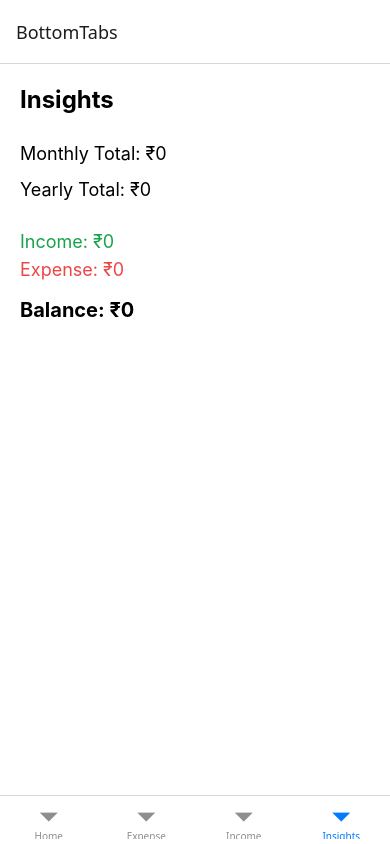
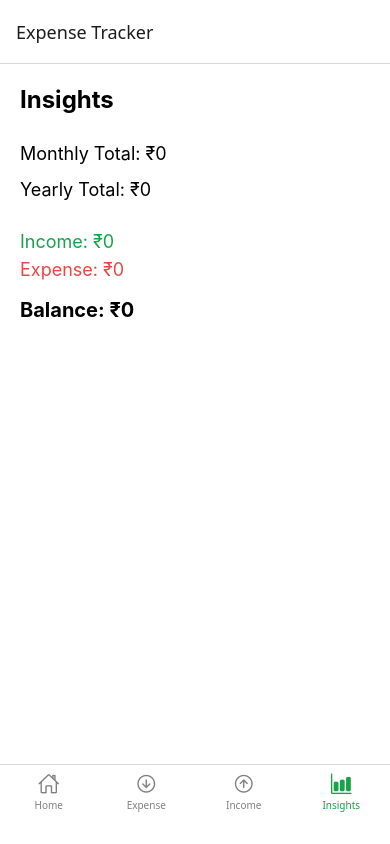
Before and after one commit to alaminskofficial/expense-tracker, a React Native app: screen /Insights in a window 390 px wide. Built offline with nearby package versions, Linux system fonts and the light colour scheme.

Commit message:
tabs and icons added

```diff
--- a/App.tsx
+++ b/App.tsx
@@ -3,12 +3,15 @@ import { StatusBar } from "expo-status-bar";
 import { StyleSheet, Text, View } from "react-native";
 import AppNavigator from "./src/navigation/AppNavigator";
 import { NavigationContainer } from "@react-navigation/native";
+import { SafeAreaProvider } from "react-native-safe-area-context";
 
 export default function App() {
   return (
-    <NavigationContainer>
-      <AppNavigator />
-    </NavigationContainer>
+    <SafeAreaProvider>
+      <NavigationContainer>
+        <AppNavigator />
+      </NavigationContainer>
+    </SafeAreaProvider>
   );
 }
 
--- a/package.json
+++ b/package.json
@@ -9,6 +9,7 @@
     "web": "expo start --web"
   },
   "dependencies": {
+    "@expo/vector-icons": "^15.0.3",
     "@react-native-async-storage/async-storage": "2.2.0",
     "@react-native-community/datetimepicker": "8.4.4",
     "@react-navigation/bottom-tabs": "^7.13.0",
--- a/src/navigation/AppNavigator.tsx
+++ b/src/navigation/AppNavigator.tsx
@@ -1,5 +1,7 @@
 import { createBottomTabNavigator } from "@react-navigation/bottom-tabs";
 import { createNativeStackNavigator } from "@react-navigation/native-stack";
+import Ionicons from "@expo/vector-icons/Ionicons";
+
 import Home from "../screens/Home";
 import Insights from "../screens/Insights";
 import CreateExpense from "../screens/CreateExpense";
@@ -11,23 +13,52 @@ const Stack = createNativeStackNavigator();
 
 function BottomTabs() {
   return (
-    <Tab.Navigator screenOptions={{ headerShown: false }}>
+    <Tab.Navigator
+      screenOptions={({ route }) => ({
+        headerShown: false,
+        tabBarActiveTintColor: "#16a34a",   // green
+        tabBarInactiveTintColor: "gray",
+        tabBarStyle: {
+          height: 80,
+          paddingBottom: 16,
+        },
+        tabBarIcon: ({ color, size, focused }) => {
+          let iconName: any;
+
+          if (route.name === "Home") {
+            iconName = focused ? "home" : "home-outline";
+          }
+          else if (route.name === "Expense") {
+            iconName = focused ? "arrow-down-circle" : "arrow-down-circle-outline";
+          }
+          else if (route.name === "Income") {
+            iconName = focused ? "arrow-up-circle" : "arrow-up-circle-outline";
+          }
+          else if (route.name === "Insights") {
+            iconName = focused ? "bar-chart" : "bar-chart-outline";
+          }
+
+          return <Ionicons name={iconName} size={22} color={color} />;
+        },
+      })}
+    >
       <Tab.Screen name="Home" component={Home} />
       <Tab.Screen name="Expense" component={CreateExpense} />
       <Tab.Screen name="Income" component={CreateIncome} />
       <Tab.Screen name="Insights" component={Insights} />
-
     </Tab.Navigator>
   );
 }
 
 export default function AppNavigator() {
-  //stack screens
   return (
     <Stack.Navigator>
-      <Stack.Screen name="BottomTabs" component={BottomTabs} />
+      <Stack.Screen
+        name="BottomTabs"
+        component={BottomTabs}
+        options={{ headerShown: true, title: "Expense Tracker" }}
+      />
       <Stack.Screen name="Transactions" component={Transactions} />
     </Stack.Navigator>
-    //inside stack screens, we have tab screens
   );
 }
```
Also changed, not shown: src/screens/Insights.tsx (+6 -16 lines), 1 other file (tests, documents, lock files or other folders).
